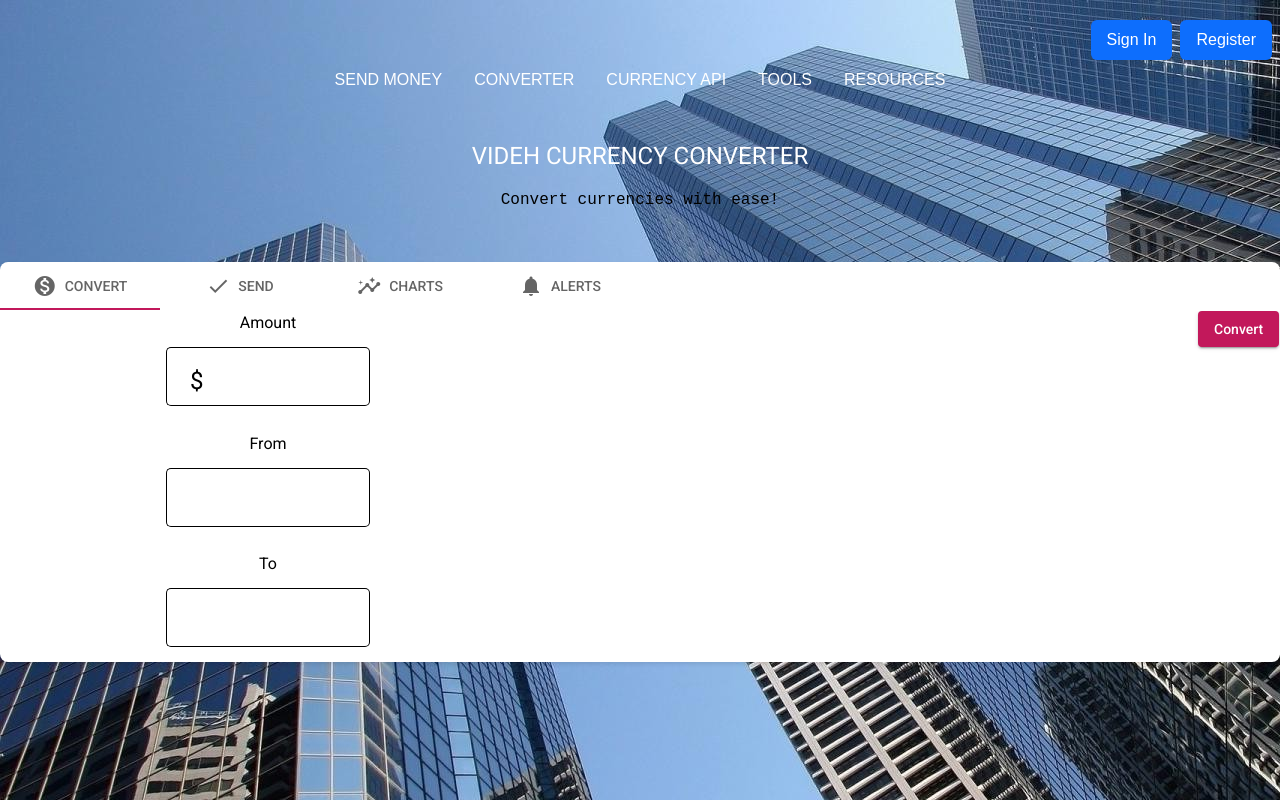
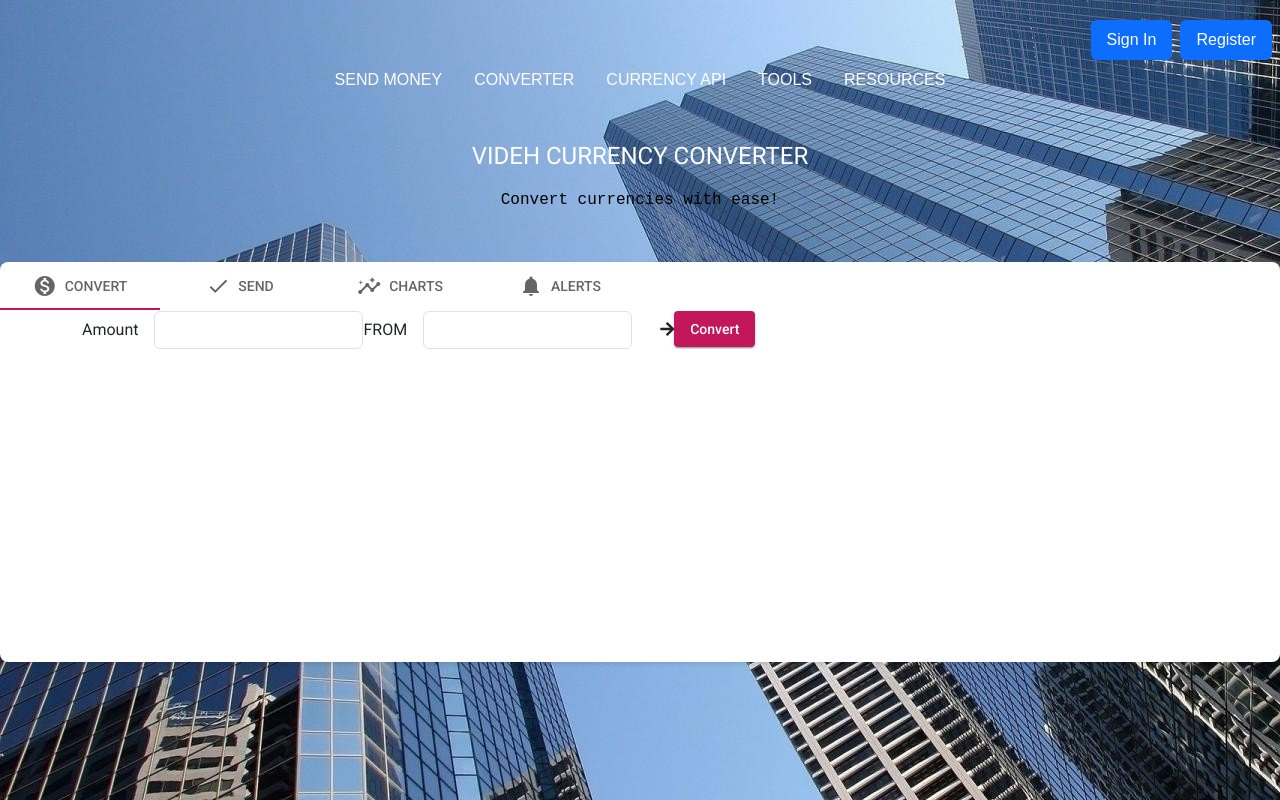
Before and after one commit to Devisbrian/CurrencyConverter, an Angular app: page / in a window 1280 px wide. Built offline with nearby package versions, Linux system fonts and the light colour scheme.

Commit message:
trying to install fontawesome

```diff
--- a/src/app/app.module.ts
+++ b/src/app/app.module.ts
@@ -14,6 +14,7 @@ import {MatIconModule} from '@angular/material/icon';
 import { HomeComponent } from './layout/home/home.component';
 import { MatTabsModule} from '@angular/material/tabs'
 import { FormsModule,NgModel } from '@angular/forms';
+import { FontAwesomeModule } from '@fortawesome/angular-fontawesome';
 
 @NgModule({
   declarations: [
@@ -32,7 +33,8 @@ import { FormsModule,NgModel } from '@angular/forms';
     MatInputModule,
     MatIconModule,
     MatTabsModule,
-    FormsModule
+    FormsModule,
+    FontAwesomeModule
 
   ],
   providers: [],
--- a/src/app/layout/home/home.component.html
+++ b/src/app/layout/home/home.component.html
@@ -56,34 +56,32 @@
         </ng-template>
 
         <div class="container">
-          <div class="col-md-12">
-            <!-- Amount input -->
-            <div class="col-md-4">
-              <div class=""><span class="headers">Amount</span></div>
-              <mat-form-field class="fields" appearance="outline">
-                <mat-label></mat-label>
-                <div class="dollar-sign">$</div>
-                <input matInput placeholder="Placeholder" class="input-with-dollar-sign">
-              </mat-form-field>
+          <div class="row g-3 align-items-center">
+            <div class="col-auto">
+              <label for="inputPassword6" class="col-form-label">Amount</label>
             </div>
+            <div class="col-auto">
+              <input type="password" id="inputPassword6" class="form-control" aria-describedby="passwordHelpInline">
+            </div>
+            <!-- <div class="col-auto">
+              <span id="passwordHelpInline" class="form-text">
+                Must be 8-20 characters long.
+              </span>
+            </div> -->
+          </div>
+          <div class="row g-3 align-items-center">
+            <div class="col-auto">
+              <label for="inputPassword6" class="col-form-label">FROM</label>
+            </div>
+            <div class="col-auto">
+              <input type="password" id="inputPassword6" class="form-control" aria-describedby="passwordHelpInline">
+            </div>
+            <div class="col-auto">
+              <i class="fa-solid fa-arrow-right"></i>
+              <!-- Your content goes here -->
+              <i class="fas fa-arrow-right"></i> <!-- Forward arrow icon -->
+           </div>
 
-            <!-- From input -->
-            <div class="col-md-4">
-              <div><span class="headers">From</span></div>
-              <mat-form-field class="fields" appearance="outline">
-                <mat-label></mat-label>
-                <input matInput placeholder="" class="input-with-dollar-sign">
-              </mat-form-field>
-            </div>
-
-            <!-- To input -->
-            <div class="col-md-4">
-              <div><span class="headers">To</span></div>
-              <mat-form-field class="fields" appearance="outline">
-                <mat-label></mat-label>
-                <input matInput placeholder="" class="input-with-dollar-sign">
-              </mat-form-field>
-            </div>
           </div>
 
           <!-- Convert button -->
--- a/src/index.html
+++ b/src/index.html
@@ -9,6 +9,8 @@
   <link rel="preconnect" href="https://fonts.gstatic.com">
   <link href="https://fonts.googleapis.com/css2?family=Roboto:wght@300;400;500&display=swap" rel="stylesheet">
   <link href="https://fonts.googleapis.com/icon?family=Material+Icons" rel="stylesheet">
+  <link rel="stylesheet" href="https://cdnjs.cloudflare.com/ajax/libs/font-awesome/5.15.3/css/all.min.css" />
+
 </head>
 <body class="mat-typography">
   <app-root></app-root>
```
